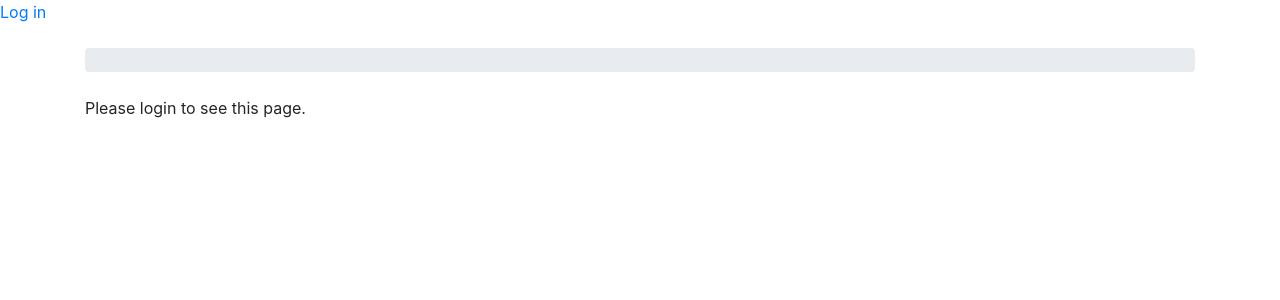
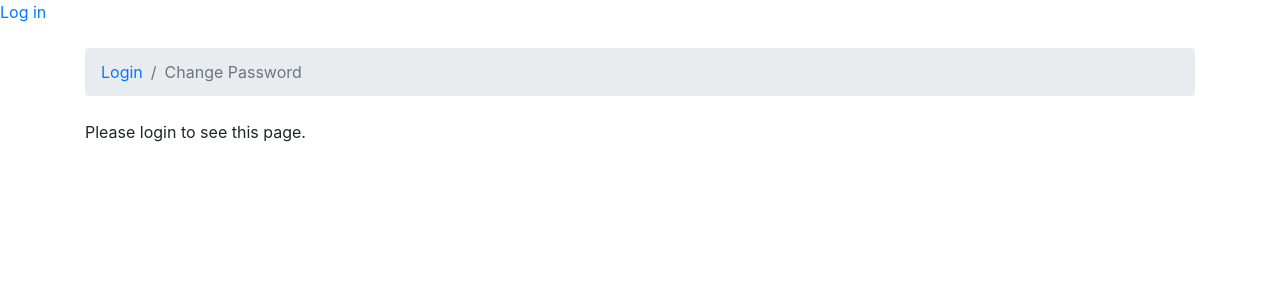
Before and after one commit to NathanChiu/mafia, a Django app: page /login/change_password/ in a window 1280 px wide. Shown: the top 300 px of the page. Run offline with Django 3.2, Linux system fonts and the light colour scheme; some libraries are stand-ins or nearby versions.

Commit message:
Add breadcrumbs to change_password page.

```diff
--- a/mafia/login/templates/login/change_password.html
+++ b/mafia/login/templates/login/change_password.html
@@ -6,6 +6,11 @@
 
 {% block title %}
 Change password
+{% endblock %}
+
+{% block breadcrumb %}
+<li class="breadcrumb-item"><a href="/login/">Login</a></li>
+<li class="breadcrumb-item active">Change Password</li>
 {% endblock %}
 
 {% block content %}
```
Also changed, not shown: mafia/db.sqlite3.
